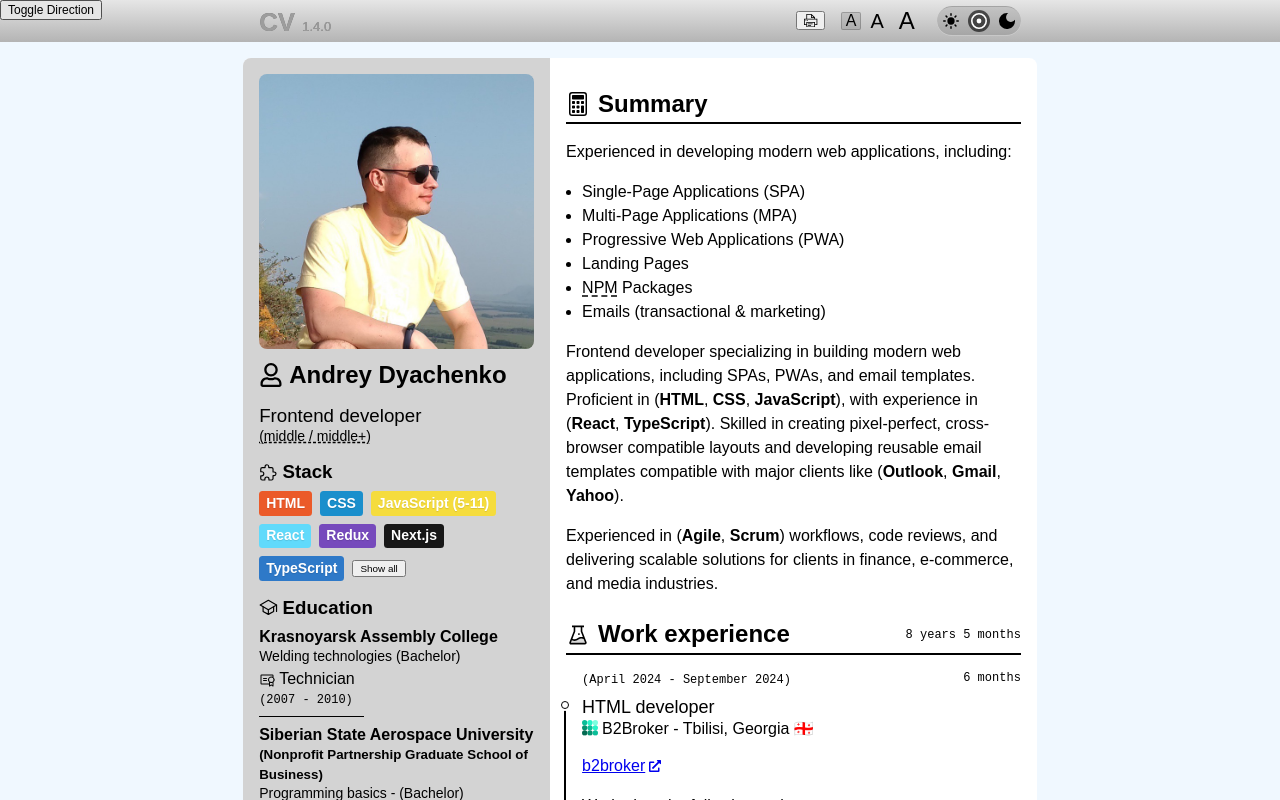
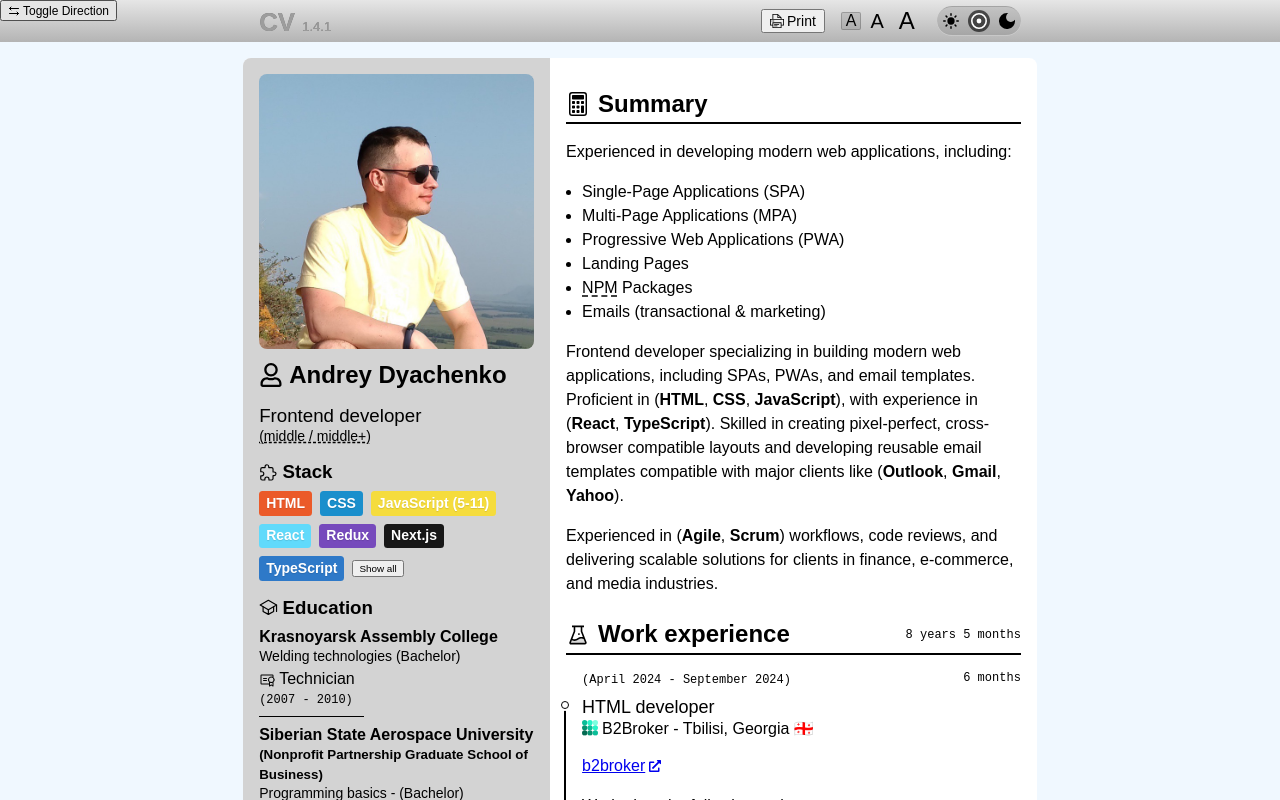
Before and after one commit to Andrew-Dyachenko/cv, a Next.js app: page / in a window 1280 px wide. Shown: the top 800 px of the page. Built offline with nearby package versions, Linux system fonts and the light colour scheme; a web font is replaced by a local one.

Commit message:
fix: header buttons
Improve styles

```diff
--- a/package.json
+++ b/package.json
@@ -1,6 +1,6 @@
 {
 	"name": "cv",
-	"version": "1.4.0",
+	"version": "1.4.1",
 	"private": true,
 	"author": "Andrey Dyachenko",
 	"contributors": [
--- a/src/app/components/DirectionToggle/DirectionToggle.tsx
+++ b/src/app/components/DirectionToggle/DirectionToggle.tsx
@@ -3,10 +3,15 @@
 import React, { useState } from "react";
 import styles from "./directionToggle.module.scss";
 import clsx from "clsx";
+import { TbArrowsLeftRight } from "react-icons/tb";
 
 const DirectionToggle = ({
 	classNameModificator,
-}: { classNameModificator: string }) => {
+	children,
+}: {
+	classNameModificator: string;
+	children: React.ReactNode
+}) => {
 	const [direction, setDirection] = useState("ltr");
 
 	const toggleDirection = () => {
@@ -21,7 +26,8 @@ const DirectionToggle = ({
 			onClick={toggleDirection}
 			className={clsx(styles.directionToggle, classNameModificator)}
 		>
-			Toggle Direction
+			<TbArrowsLeftRight />
+			{children}
 		</button>
 	);
 };
--- a/src/app/components/DirectionToggle/directionToggle.module.scss
+++ b/src/app/components/DirectionToggle/directionToggle.module.scss
@@ -1,4 +1,7 @@
 .directionToggle {
+	display: inline-flex;
+	align-items: center;
+	column-gap: 0.25em;
 	position: fixed;
 	left: 0;
 	top: 0;
--- a/src/app/components/Header/Header.jsx
+++ b/src/app/components/Header/Header.jsx
@@ -20,9 +20,11 @@ export default function Header() {
 				{process.env.NODE_ENV === "development" ? (
 					<DirectionToggle
 						classNameModificator={styles.header__directionToggle}
-					/>
+					>
+						Toggle Direction
+					</DirectionToggle>
 				) : null}
-				<PrintButton />
+				<PrintButton>Print</PrintButton>
 				<FontSize />
 				<ColorSchemeSwitcher />
 			</div>
--- a/src/app/components/PrintButton/PrintButton.tsx
+++ b/src/app/components/PrintButton/PrintButton.tsx
@@ -3,7 +3,7 @@ import React from "react";
 import styles from "./print-button.module.scss";
 import { TfiPrinter } from "react-icons/tfi";
 
-const PrintButton = () => {
+const PrintButton = ({ children }: { children: React.ReactNode }) => {
 	const handlePrint = () => {
 		if (typeof window !== "undefined") {
 			window.print();
@@ -13,7 +13,7 @@ const PrintButton = () => {
 	return (
 		<button type="button" onClick={handlePrint} className={styles.button}>
 			<TfiPrinter />
-			<span className="visually-hidden">Print</span>
+			{children}
 		</button>
 	);
 };
--- a/src/app/components/PrintButton/print-button.module.scss
+++ b/src/app/components/PrintButton/print-button.module.scss
@@ -1,4 +1,5 @@
 .button {
 	display: inline-flex;
 	align-items: center;
+	column-gap: 0.25em;
 }
--- a/src/app/styles/global.scss
+++ b/src/app/styles/global.scss
@@ -44,6 +44,8 @@ button,
 [type="button"],
 [type="reset"],
 [type="submit"] {
+	font-size: 0.875rem;
+	padding: 0.125em 0.5em;
 	&:not(:disabled) {
 		cursor: pointer;
 	}
```
Also changed, not shown: 1 other file (tests, documents, lock files or other folders).
